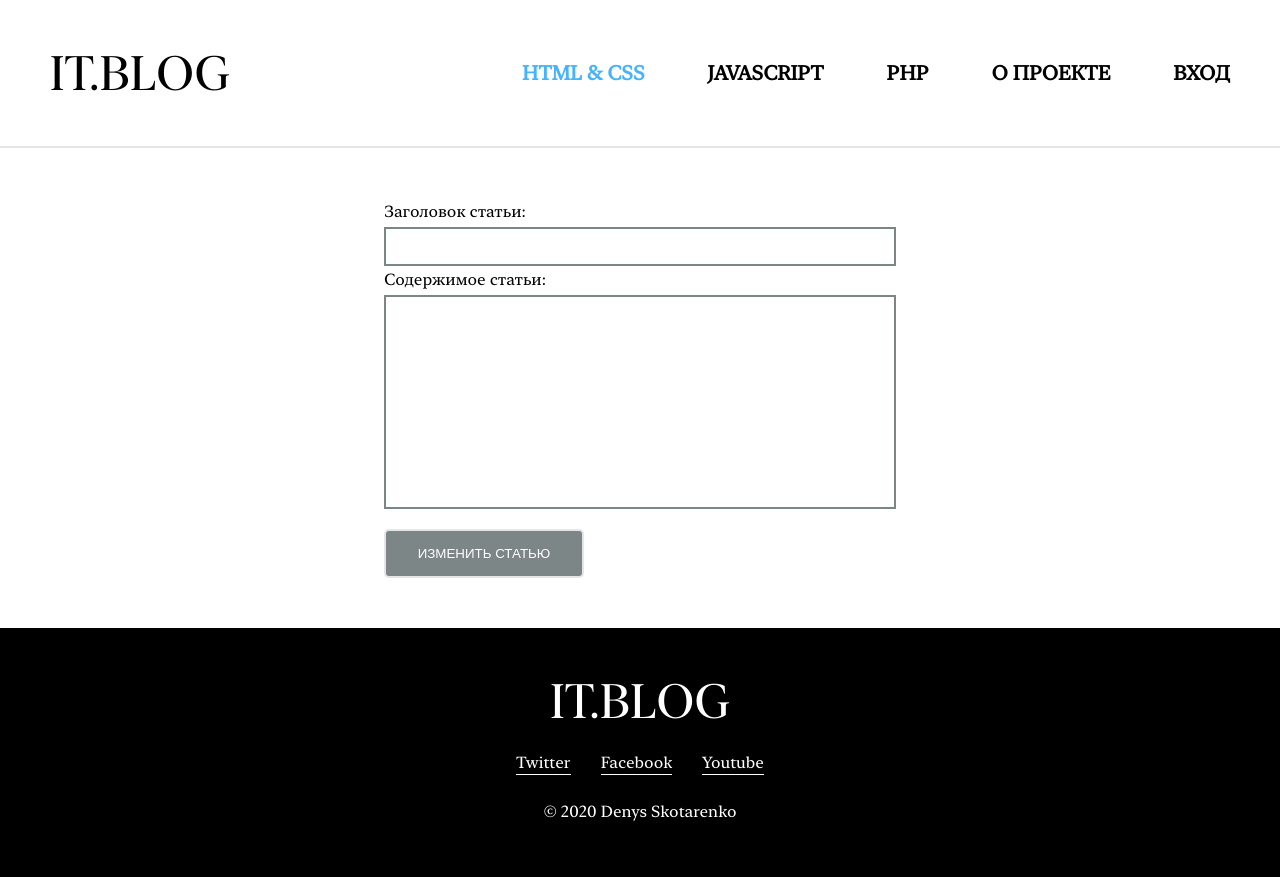
After one commit to nethread/ITblog, a PHP site: page /change_article.php in a window 1280 px wide. The commit adds this page. Run offline with PHP 8.4, Linux system fonts and the light colour scheme.

Commit message:
added page change article

```diff
--- /dev/null
+++ b/change_article.php
@@ -0,0 +1,60 @@
+<!doctype html>
+<html lang="ru">
+<head>
+    <meta charset="UTF-8">
+    <meta name="viewport"
+          content="width=device-width, user-scalable=no, initial-scale=1.0, maximum-scale=1.0, minimum-scale=1.0">
+    <meta http-equiv="X-UA-Compatible" content="ie=edge">
+    <link rel="stylesheet" href="/css/style.css">
+    <title>Админ панель</title>
+</head>
+<body>
+<header class="header">
+    <div class="logo_wrapper">
+        <h1><a href="/" class="logo">IT.blog</a></h1>
+    </div>
+    <!-- logo_wrapper -->
+    <ul class="nav_list">
+        <li class="active_nav_list_item">HTML & CSS</li>
+        <li class="nav_list_item"><a href="/category.php">JavaScript</a></li>
+        <li class="nav_list_item"><a href="/category.php">PHP</a></li>
+        <li class="nav_list_item"><a href="#">О проекте</a></li>
+        <li class="nav_list_item"><a href="#">Вход</a></li>
+    </ul>
+    <!-- nav_list -->
+</header>
+<main class="main_wrapper">
+    <section class="change_article">
+        <form action="#" method="post" enctype="multipart/form-data" class="ch_art_form">
+            <label for="title">Заголовок статьи: </label>
+            <input type="text" id="title" name="title">
+
+            <label for="content_article">Содержимое статьи:</label>
+            <textarea name="content_article" id="content_article" cols="30" rows="10"></textarea>
+            <button class="btn">Изменить статью</button>
+        </form>
+    </section>
+</main>
+<!-- main_wrapper -->
+<footer class="footer">
+    <div class=" logo_wrapper_footer">
+        <h1><a href="/" class="logo logo_footer">IT.blog</a></h1>
+    </div>
+    <section class="social">
+        <h2 class="visually-hidden">Мы в социальных сетях</h2>
+        <ul class="social_list">
+            <li class="social_icon">
+                <a href="#">Twitter</a>
+            </li>
+            <li class="social_icon">
+                <a href="#">Facebook</a>
+            </li>
+            <li class="social_icon">
+                <a href="#">Youtube</a>
+            </li>
+        </ul>
+    </section>
+    <div class="copyright">&copy; 2020 Denys Skotarenko</div>
+</footer>
+</body>
+</html>
--- a/css/style.css
+++ b/css/style.css
@@ -346,7 +346,7 @@ button:hover{
 
 /* PAGE ABOUT PROJECT  AND PAGE SING IN*/
 
-.write_form, .sing_in_form, .add_article_form, .slider_img, .about_project_form{
+.write_form, .sing_in_form, .add_article_form, .slider_img, .about_project_form, .ch_art_form{
     display: grid;
     grid-template-columns: 40%;
     justify-content: center;
@@ -355,8 +355,8 @@ button:hover{
 
 .obligatory_field { color: red; }
 
-.write_form textarea, .sing_in_form textarea, .add_article_form textarea, .about_project_form textarea
-{ resize: none; margin-bottom: 20px; }
+.write_form textarea, .sing_in_form textarea, .add_article_form textarea, .about_project_form textarea,
+.ch_art_form textarea { resize: none; margin-bottom: 20px; }
 
 .btn{ width: 200px; }
 
@@ -473,3 +473,5 @@ button:hover{
 
 .del_img button { background-color: rgb(191, 0, 0); margin-left: 10px; }
 .add_img button { background-color: green; }
+
+/* PAGE CHANGE ARTICLE*/
```
